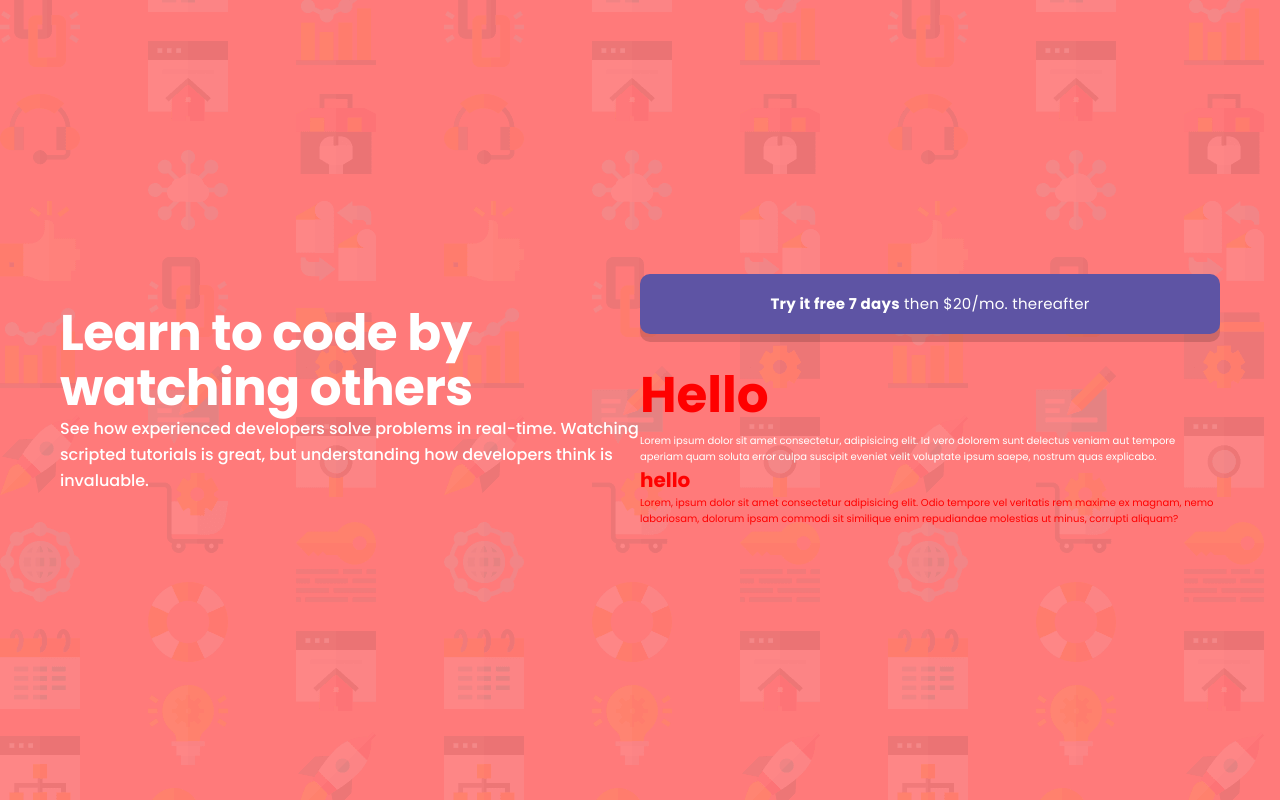
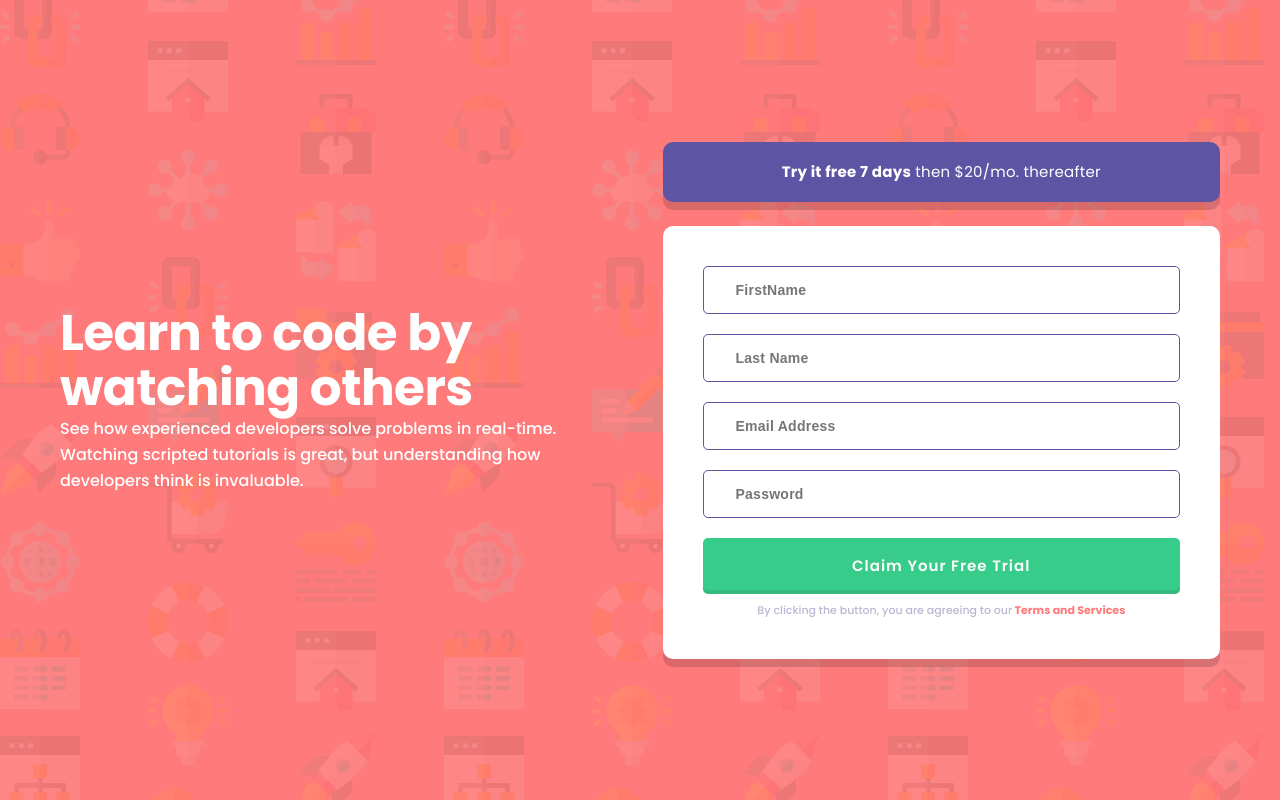
Before and after one commit to Tjanelidze/sign-up-form-react-typescript, a React (Vite) app: page / in a window 1280 px wide. Built offline with nearby package versions, Linux system fonts and the light colour scheme.

Commit message:
finished with styles

```diff
--- a/src/App.tsx
+++ b/src/App.tsx
@@ -1,9 +1,10 @@
 import { useState } from 'react';
+
 import GlobalStyle from './components/styles/GlobalStyles.styled';
-import { styled } from 'styled-components';
 import WelcomeSignComponent from './components/WelcomeSignComponent';
 import { Container } from './components/styles/Container.styled';
 import FreeTrialBox from './components/FreeTrialBox';
+import FormComponent from './components/FormComponent';
 
 function App() {
   const [count, setCount] = useState(0);
@@ -15,23 +16,7 @@
         <WelcomeSignComponent />
         <div>
           <FreeTrialBox />
-          <div></div>
-          <h1 className="primaryHeading">Hello</h1>
-          <p className="description">
-            Lorem ipsum dolor sit amet consectetur, adipisicing elit. Id vero
-            dolorem sunt delectus veniam aut tempore aperiam quam soluta error
-            culpa suscipit eveniet velit voluptate ipsum saepe, nostrum quas
-            explicabo.
-          </p>
-          <div>
-            <h1>hello</h1>
-            <p>
-              Lorem, ipsum dolor sit amet consectetur adipisicing elit. Odio
-              tempore vel veritatis rem maxime ex magnam, nemo laboriosam,
-              dolorum ipsam commodi sit similique enim repudiandae molestias ut
-              minus, corrupti aliquam?
-            </p>
-          </div>
+          <FormComponent />
         </div>
       </Container>
     </>
--- /dev/null
+++ b/src/components/FormComponent.tsx
@@ -0,0 +1,19 @@
+import { FormStyled } from './styles/Form.Styled';
+
+export default function FormComponent() {
+  return (
+    <FormStyled>
+      <form action="">
+        <input type="text" placeholder="FirstName" />
+        <input type="text" placeholder="Last Name" />
+        <input type="email" placeholder="Email Address" />
+        <input type="password" placeholder="Password" />
+        <button>Claim Your Free Trial</button>
+      </form>
+      <p>
+        By clicking the button, you are agreeing to our
+        <span> Terms and Services </span>
+      </p>
+    </FormStyled>
+  );
+}
--- a/src/components/styles/Container.styled.ts
+++ b/src/components/styles/Container.styled.ts
@@ -6,6 +6,7 @@
   grid-template-columns: 1fr 1fr;
   color: red;
   padding: 2rem;
+  gap: 4.5rem;
 
   .primaryHeading {
     font-size: 50px;
--- /dev/null
+++ b/src/components/styles/Form.Styled.ts
@@ -0,0 +1,59 @@
+import { styled } from 'styled-components';
+
+export const FormStyled = styled.div`
+  background: #fff;
+  border-radius: 10px;
+  box-shadow: 0px 8px 0px 0px rgba(0, 0, 0, 0.15);
+  text-align: center;
+
+  padding: 4rem;
+
+  form {
+    display: flex;
+    flex-direction: column;
+    gap: 2rem;
+  }
+
+  form > input {
+    color: #3d3b48;
+    font-size: 1.4rem;
+    font-weight: 600;
+    letter-spacing: 0.25px;
+    border-radius: 5px;
+    border: 1px solid #5e54a4;
+    background: #fff;
+    padding: 1.5rem 3.2rem;
+  }
+
+  form > input:focus {
+    outline-color: #5e54a4;
+  }
+
+  form > button {
+    font-family: 'Poppins', sans-serif;
+    font-size: 1.5rem;
+    font-weight: 600;
+    line-height: 2.6rem;
+    letter-spacing: 1px;
+
+    border-radius: 5px;
+    background: #38cc8b;
+    box-shadow: 0px -4px 0px 0px rgba(0, 0, 0, 0.09) inset;
+    padding: 1.5rem 0;
+    text-align: center;
+    border: none;
+    color: #fff;
+  }
+
+  p {
+    color: #bab7d4;
+    font-size: 1.1rem;
+    font-weight: 500;
+    margin-top: 0.8rem;
+  }
+
+  p > span {
+    color: #ff7979;
+    font-weight: 700;
+  }
+`;
```
